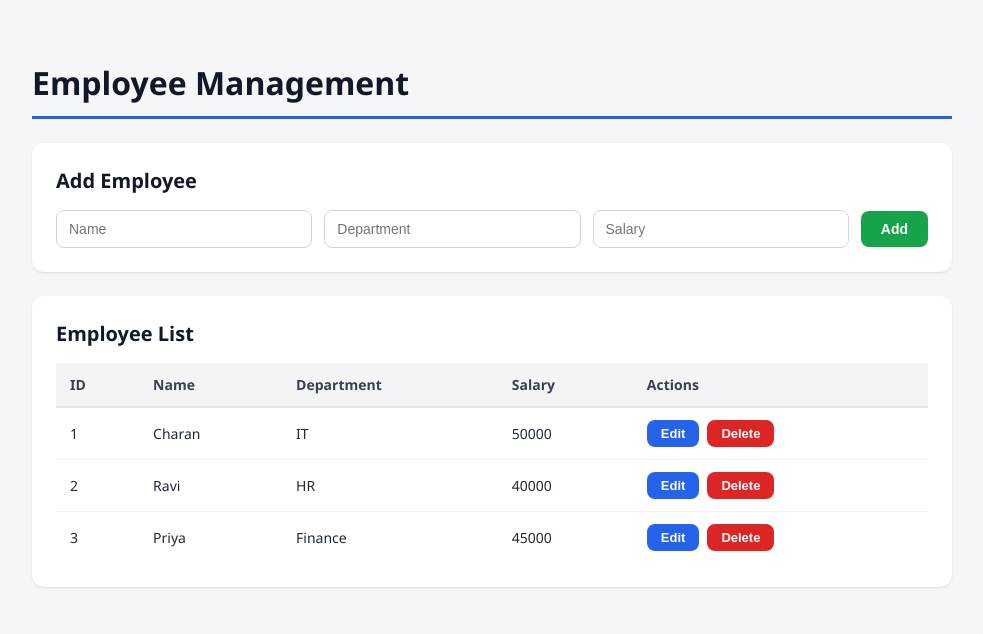
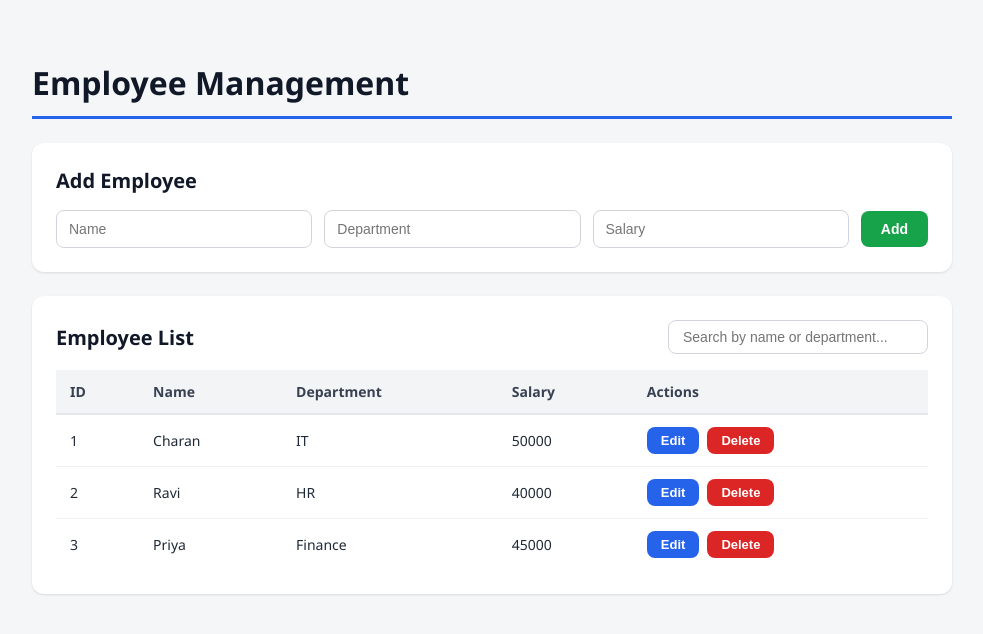
Before and after one commit to charanRamannaGari/employee-crud, a React (Create React App) app: page / in a window 1280 px wide. Shown: the top 634 px of the page, without its empty margins (148-1131 px from the left). Built offline with nearby package versions, Linux system fonts and the light colour scheme.

Commit message:
add search/filter by name and department

```diff
--- a/src/EmployeeList.js
+++ b/src/EmployeeList.js
@@ -9,7 +9,10 @@ function EmployeeList() {
     { id: 3, name: 'Priya',  department: 'Finance', salary: 45000 },
   ]);
 
-  const [editEmployee, setEditEmployee] = useState(null); // tracks who is being edited
+  const [editEmployee, setEditEmployee] = useState(null);
+
+  // NEW: search text state
+  const [searchText, setSearchText] = useState('');
 
   // ADD
   const handleAdd = (formData) => {
@@ -35,13 +38,22 @@ function EmployeeList() {
         : emp
     );
     setEmployees(updated);
-    setEditEmployee(null); // clear edit mode
+    setEditEmployee(null);
   };
 
   // DELETE
   const handleDelete = (id) => {
     setEmployees(employees.filter(emp => emp.id !== id));
   };
+
+  // NEW: filter employees by name OR department (case-insensitive)
+  const filteredEmployees = employees.filter(emp => {
+    const text = searchText.toLowerCase();
+    return (
+      emp.name.toLowerCase().includes(text) ||
+      emp.department.toLowerCase().includes(text)
+    );
+  });
 
   return (
     <div>
@@ -52,9 +64,23 @@ function EmployeeList() {
       />
 
       <div className="card">
-        <h2>Employee List</h2>
-        {employees.length === 0 ? (
-          <p className="empty-state">No employees yet. Add one above!</p>
+        <div className="list-header">
+          <h2>Employee List</h2>
+          <input
+            type="text"
+            placeholder="Search by name or department..."
+            value={searchText}
+            onChange={(e) => setSearchText(e.target.value)}
+            className="search-input"
+          />
+        </div>
+
+        {filteredEmployees.length === 0 ? (
+          <p className="empty-state">
+            {searchText
+              ? `No employees match "${searchText}"`
+              : 'No employees yet. Add one above!'}
+          </p>
         ) : (
           <table className="employee-table">
             <thead>
@@ -67,7 +93,7 @@ function EmployeeList() {
               </tr>
             </thead>
             <tbody>
-              {employees.map(emp => (
+              {filteredEmployees.map(emp => (
                 <tr key={emp.id}>
                   <td>{emp.id}</td>
                   <td>{emp.name}</td>
@@ -86,6 +112,12 @@ function EmployeeList() {
             </tbody>
           </table>
         )}
+
+        {searchText && (
+          <p className="result-count">
+            Showing {filteredEmployees.length} of {employees.length} employees
+          </p>
+        )}
       </div>
     </div>
   );
--- a/src/EmployeeStyles.css
+++ b/src/EmployeeStyles.css
@@ -154,3 +154,39 @@ body {
   color: #9ca3af;
   font-style: italic;
 }
+
+/* ============ Search Bar ============ */
+.list-header {
+  display: flex;
+  justify-content: space-between;
+  align-items: center;
+  margin-bottom: 16px;
+  flex-wrap: wrap;
+  gap: 12px;
+}
+
+.list-header h2 {
+  margin: 0;
+}
+
+.search-input {
+  padding: 8px 14px;
+  border: 1px solid #d1d5db;
+  border-radius: 8px;
+  font-size: 14px;
+  width: 260px;
+  outline: none;
+  transition: border-color 0.2s;
+}
+
+.search-input:focus {
+  border-color: #2563eb;
+  box-shadow: 0 0 0 3px rgba(37, 99, 235, 0.1);
+}
+
+.result-count {
+  margin-top: 12px;
+  font-size: 13px;
+  color: #6b7280;
+  text-align: right;
+}
```
